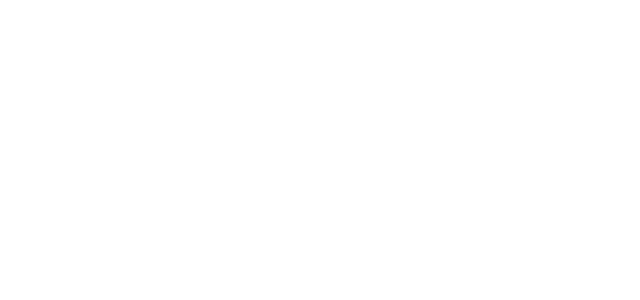
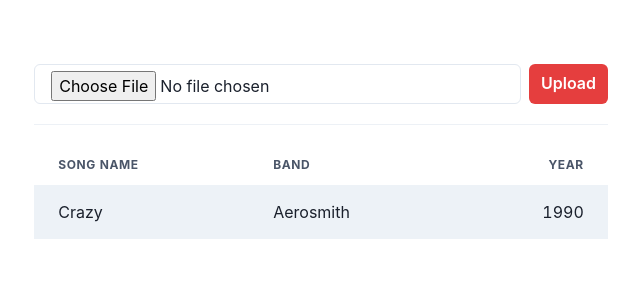
Before and after one commit to smartcrash/manila, a React (Vite) app in the folder client/: page / in a window 1280 px wide. Shown: the top 300 px of the page, without its empty margins (319-959 px from the left). Built offline with nearby package versions, Linux system fonts and the light colour scheme.

Commit message:
Add initial form and table

```diff
--- a/client/src/App.tsx
+++ b/client/src/App.tsx
@@ -1,7 +1,77 @@
-import { Box } from "@chakra-ui/react";
+import {
+  Button,
+  Container,
+  Divider,
+  FormControl,
+  FormErrorMessage,
+  HStack,
+  Input,
+  Table,
+  TableContainer,
+  Tbody,
+  Td,
+  Th,
+  Thead,
+  Tr,
+} from "@chakra-ui/react";
+import { FormEventHandler, useCallback, useState } from "react";
+
+/**
+ * List of accepted file types for upload.
+ */
+const acceptedFileTypes = [".xlsx", ".xls", ".csv"];
 
 function App() {
-  return <Box></Box>;
+  const [errorMessage, setErrorMessage] = useState<string | null>(null);
+  const onSubmit: FormEventHandler<HTMLFormElement> = useCallback((event) => {
+    event.preventDefault();
+
+    const data = new FormData(event.target as HTMLFormElement);
+  }, []);
+
+  return (
+    <Container paddingTop={"16"}>
+      <form onSubmit={onSubmit}>
+        <HStack alignItems={"flex-start"}>
+          <FormControl isInvalid={!!errorMessage}>
+            <Input
+              required
+              accept={acceptedFileTypes.join(", ")}
+              id="file"
+              type="file"
+              name="file"
+              paddingTop="1.5"
+            />
+            <FormErrorMessage>{errorMessage}</FormErrorMessage>
+          </FormControl>
+          <Button type="submit" colorScheme="red">
+            Upload
+          </Button>
+        </HStack>
+      </form>
+
+      <Divider marginY={"5"} />
+
+      <TableContainer>
+        <Table variant={"striped"}>
+          <Thead>
+            <Tr>
+              <Th>Song Name</Th>
+              <Th>Band</Th>
+              <Th isNumeric>Year</Th>
+            </Tr>
+          </Thead>
+          <Tbody>
+            <Tr>
+              <Td>Crazy</Td>
+              <Td>Aerosmith</Td>
+              <Td isNumeric>1990</Td>
+            </Tr>
+          </Tbody>
+        </Table>
+      </TableContainer>
+    </Container>
+  );
 }
 
 export default App;
```
